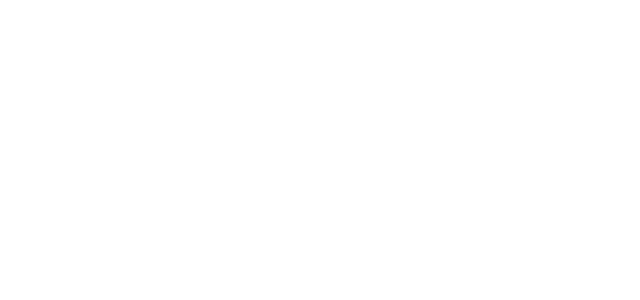
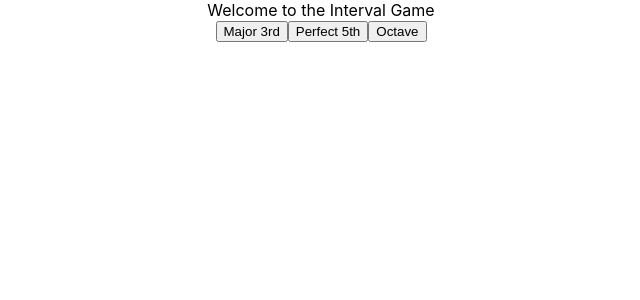
Before and after one commit to MitchyG07/pitch-frontend, a React (Create React App) app: page /interval in a window 1280 px wide. Shown: the top 300 px of the page, without its empty margins (319-959 px from the left). Built offline with nearby package versions, Linux system fonts and the light colour scheme.

Commit message:
finished up auth and started game

```diff
--- a/src/components/Login.js
+++ b/src/components/Login.js
@@ -36,7 +36,7 @@
             onChange={this.handleChange}
           />
           <br /><br></br>
-          <input class='btn btn-outline-dark btn-lg' variant='outline-dark' type="submit" value="Submit" ></input>
+          <input type="submit" value="Submit" ></input>
         </form>
       </div>
 
--- /dev/null
+++ b/src/containers/IntervalContainer.js
@@ -0,0 +1,45 @@
+import React, {useState} from 'react'
+
+
+const IntervalContainer = (props) => {
+
+    const [currentInterval, setCurrentInterval] = useState(0)
+
+    const intervals = [
+        {intervalText: "Octave",
+            intervalOptions: [
+                { answerText: 'Major 3rd', isCorrect: false },
+                { answerText: 'Perfect 5th', isCorrect: false },
+                { answerText: 'Octave', isCorrect: true }
+            ]
+        },
+        {intervalText: "Major 3rd",
+            intervalOptions: [
+                { answerText: 'Major 3rd', isCorrect: true },
+                { answerText: 'Perfect 5th', isCorrect: false },
+                { answerText: 'Octave', isCorrect: false }
+            ]
+        },
+        {intervalText: "Perfect 5th",
+        intervalOptions: [
+                { answerText: 'Major 3rd', isCorrect: false },
+                { answerText: 'Perfect 5th', isCorrect: true },
+                { answerText: 'Octave', isCorrect: false }
+            ]
+        }
+    ]
+
+    return(
+     <div className='app' >
+
+        <div> Welcome to the Interval Game {props.user} </div>
+            <div className='question-section'>
+                {intervals[0].intervalOptions.map((intervalOption) =>
+                    <button>{intervalOption.answerText}</button>)}
+            </div>
+        </div>
+
+    )
+}
+
+export default IntervalContainer
--- a/src/containers/MainContainer.js
+++ b/src/containers/MainContainer.js
@@ -1,6 +1,7 @@
 import React from 'react'
 import Login from '../components/Login.js'
 import {Route, withRouter} from 'react-router-dom'
+import IntervalContainer from './IntervalContainer'
 
 
 const API = "http://localhost:3000";
@@ -22,12 +23,11 @@
           .then((resp) => resp.json())
           .then((data) => {
             if (data.username) {
-              const { username, id } = data;
+              const { username, id, points } = data;
               this.setState({
                 user: {
                   username,
                   id,
-                  bio: ''
                 },
               });
             }
@@ -46,7 +46,7 @@
           });
           localStorage.setItem("token", token);
           localStorage.setItem("id", this.state.user.id)
-          this.props.history.push("/variety")
+          this.props.history.push("/interval")
         } else if (data.error) {
           this.setState({
             error: data.error
@@ -89,7 +89,7 @@
       handleLogout = () => {
         localStorage.clear();
         this.setState({ user: {} });
-        // this.props.history.push("/")
+        this.props.history.push("/interval")
         console.log("successful logout")
       };
 
@@ -101,6 +101,8 @@
             <div>
                 <Route path="/login" component={this.renderLoginPage} />
                 <Route path="/signup" render={this.renderSignUpPage} />
+                <Route path= "/interval" render={() => {
+                  return <IntervalContainer user={this.state.user.username} />}} />
             </div>
         )
     }
```
